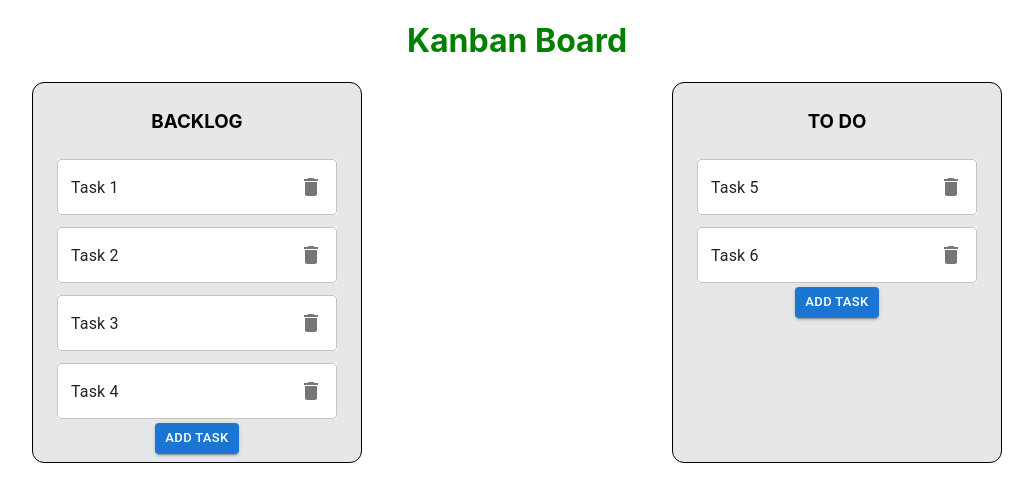
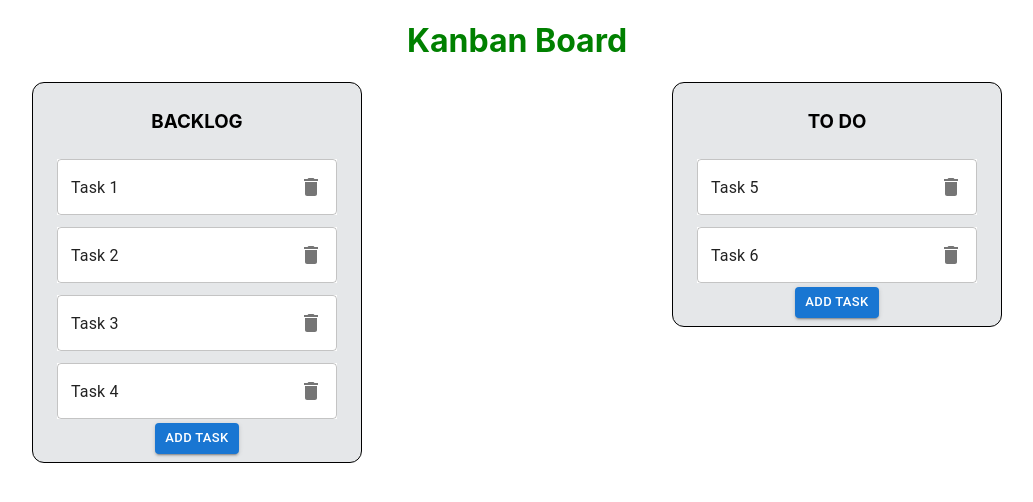
Before and after one commit to raquelsr/REACT-Kanban, a React (Create React App) app in the folder kanban-board/: page / in a window 1280 px wide. Shown: the top 502 px of the page, without its empty margins (123-1156 px from the left). Built offline with nearby package versions, Linux system fonts and the light colour scheme; data requests are answered from the project's data file.

Commit message:
Dnd in columns

```diff
--- a/kanban-board/src/components/Board.js
+++ b/kanban-board/src/components/Board.js
@@ -2,6 +2,7 @@ import { Box } from '@mui/system';
 import { useState, useEffect } from 'react';
 import { Column } from './Column';
 import { DragDropContext } from 'react-beautiful-dnd';
+import { Droppable } from 'react-beautiful-dnd';
 
 const API_URL = 'http://localhost:3001';
 
@@ -29,7 +30,7 @@ export const Board = () => {
   }, []);
 
   const onDragEnd = (result) => {
-    const { destination, source, draggableId } = result;
+    const { destination, source, draggableId, type } = result;
     if (!destination) {
       return;
     }
@@ -41,6 +42,14 @@ export const Board = () => {
       return;
     }
 
+    if (type === 'column') {
+      const column = columnList.find((column) => column.id === draggableId);
+      const newColumnList = [...columnList]; //ES6
+      newColumnList.splice(source.index, 1);
+      newColumnList.splice(destination.index, 0, column);
+
+      setColumnList(newColumnList);
+    } else {
       const startColumn = columnList.find(
         (column) => column.id === source.droppableId
       );
@@ -50,7 +59,9 @@ export const Board = () => {
       );
 
       if (startColumn === finishColumn) {
-      const task = startColumn.taskIdList.find((task) => task === draggableId);
+        const task = startColumn.taskIdList.find(
+          (task) => task === draggableId
+        );
         const newTaskList = Array.from(startColumn.taskIdList);
         newTaskList.splice(source.index, 1);
         newTaskList.splice(destination.index, 0, task);
@@ -70,7 +81,9 @@ export const Board = () => {
         setColumnList(newColumnList);
         // Update API
       } else {
-      const task = startColumn.taskIdList.find((task) => task === draggableId);
+        const task = startColumn.taskIdList.find(
+          (task) => task === draggableId
+        );
         const newTaskListStart = Array.from(startColumn.taskIdList);
         newTaskListStart.splice(source.index, 1);
         const newColumnStart = {
@@ -99,6 +112,7 @@ export const Board = () => {
 
         setColumnList(newColumnList);
       }
+    }
   };
 
   if (loading) {
@@ -116,11 +130,27 @@ export const Board = () => {
     >
       <h1>Kanban Board</h1>
       <DragDropContext onDragEnd={onDragEnd}>
+        <Droppable
+          droppableId="all-columns"
+          direction="horizontal"
+          type="column"
+        >
+          {(provided) => (
+            <div {...provided.droppableProps} ref={provided.innerRef}>
               <Box sx={{ display: 'flex', justifyContent: 'space-around' }}>
-          {columnList.map((column) => (
-            <Column key={column.id} column={column} taskList={taskList} />
+                {columnList.map((column, index) => (
+                  <Column
+                    key={column.id}
+                    column={column}
+                    taskList={taskList}
+                    index={index}
+                  />
                 ))}
+                {provided.placeholder}
               </Box>
+            </div>
+          )}
+        </Droppable>
       </DragDropContext>
     </Box>
   );
--- a/kanban-board/src/components/Column.js
+++ b/kanban-board/src/components/Column.js
@@ -1,9 +1,9 @@
 import { Task } from './Task';
 import { Box } from '@mui/system';
 import { InputContainer } from './InputContainer';
-import { Droppable } from 'react-beautiful-dnd';
+import { Droppable, Draggable } from 'react-beautiful-dnd';
 
-export const Column = ({ column, taskList }) => {
+export const Column = ({ column, taskList, index }) => {
   const taskValues = column.taskIdList.reduce((value, taskId) => {
     const task = taskList.find((task) => task.id === taskId);
     if (task) value.push(task);
@@ -12,6 +12,13 @@ export const Column = ({ column, taskList }) => {
 
   const dataColumn = { ...column, tasks: taskValues };
   return (
+    <Draggable draggableId={column.id} index={index}>
+      {(provided) => (
+        <div
+          {...provided.dragHandleProps}
+          {...provided.draggableProps}
+          ref={provided.innerRef}
+        >
           <Box
             sx={{
               background: '#E5E7E9',
@@ -25,7 +32,7 @@ export const Column = ({ column, taskList }) => {
             }}
           >
             <h3>{column.title}</h3>
-      <Droppable droppableId={column.id}>
+            <Droppable droppableId={column.id} type="task">
               {(provided) => (
                 <div ref={provided.innerRef} {...provided.droppableProps}>
                   {dataColumn.tasks.map((task, index) => (
@@ -37,5 +44,8 @@ export const Column = ({ column, taskList }) => {
             </Droppable>
             <InputContainer />
           </Box>
+        </div>
+      )}
+    </Draggable>
   );
 };
```
Lines whose indentation alone changed are shown as unchanged.
